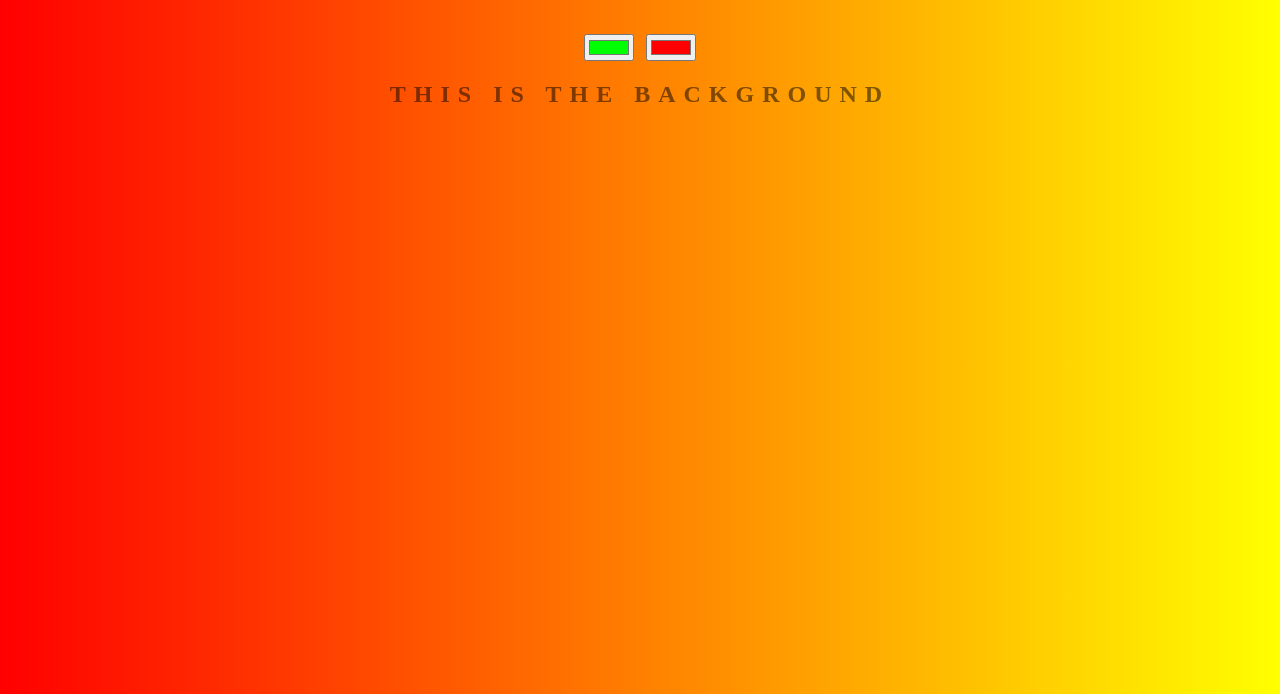
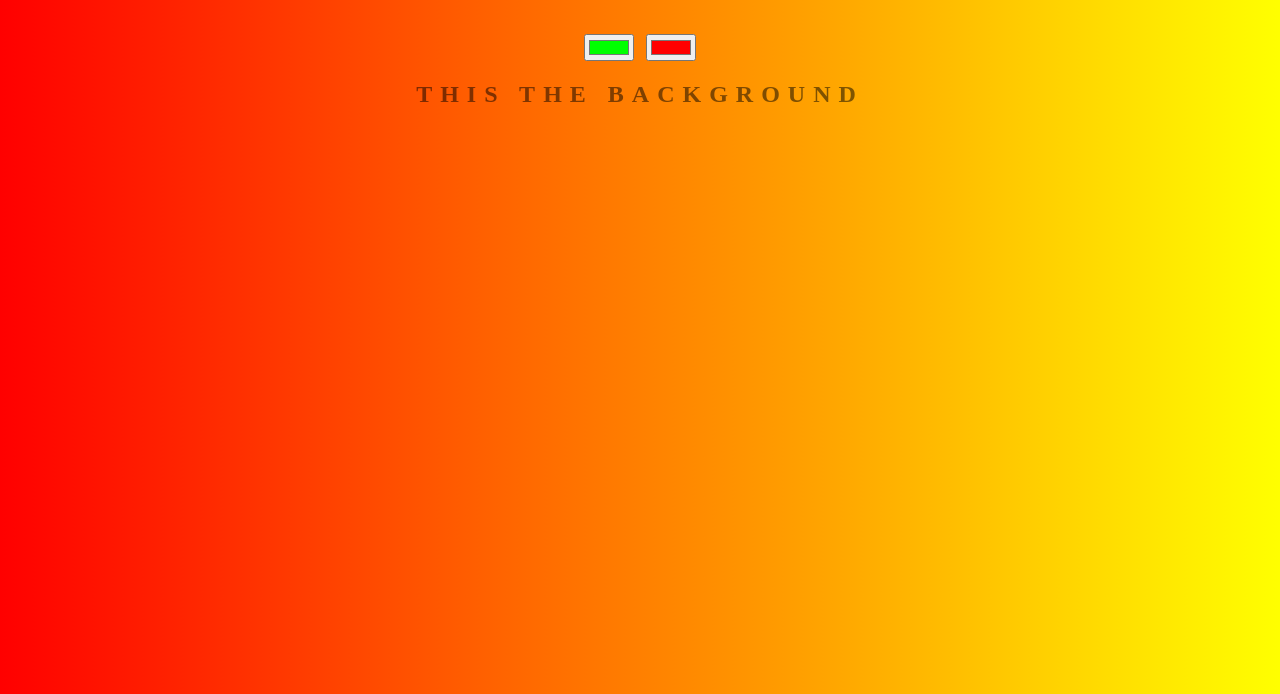
Before and after one commit to daacode/background-generator, a plain HTML site: page index.html in a window 1280 px wide. Shown: the part 106-800 px from the top of the page. Drawn offline with Linux system fonts and the light colour scheme.

Commit message:
changing text

```diff
--- a/index.html
+++ b/index.html
@@ -8,7 +8,7 @@
 	<h1>Cool Generator</h1>
 	<input class="color1" type="color" name="color1" value="#00ff00">
 	<input class="color2" type="color" name="color2" value="#ff0000">
-	<h2>This is the Background</h2>
+	<h2>This the Background</h2>
 	<h3></h3>
 	<script type="text/javascript" src="script.js"></script>
 </body>
```
